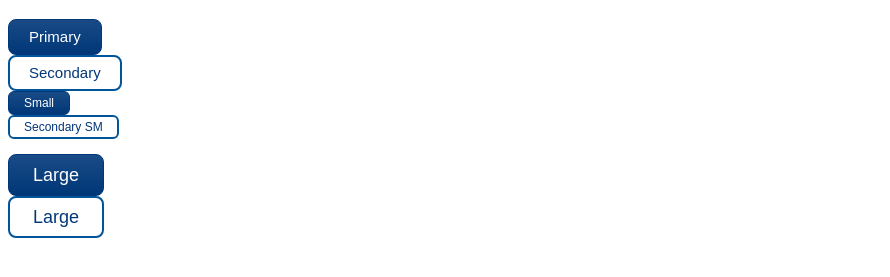
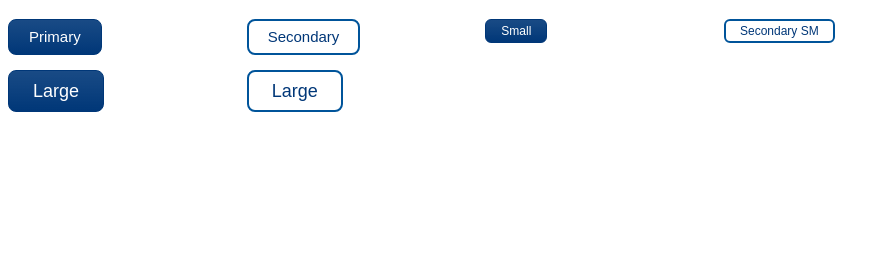
Before and after one commit to blacheyong/byc-design-token-example, a website: page dist/index.html in a window 1280 px wide. Shown: the part 61-338 px from the top of the page, without its empty margins (0-890 px from the left). Drawn offline with nearby package versions, Linux system fonts and the light colour scheme; files that its build step writes are made by us from their sources.

Commit message:
Restore Bootstrap

```diff
--- a/src/styles/main.scss
+++ b/src/styles/main.scss
@@ -22,14 +22,14 @@
 // Bootstrap
 // ------------------------------------------
 // Required
-// @import "~bootstrap/scss/functions";
-// @import "~bootstrap/scss/variables";
-// @import "~bootstrap/scss/mixins";
+@import "~bootstrap/scss/functions";
+@import "~bootstrap/scss/variables";
+@import "~bootstrap/scss/mixins";
 
 // Include custom variable default overrides here
 
 // Optional
-// @import "~bootstrap/scss/grid";
+@import "~bootstrap/scss/grid";
 
 // ------------------------------------------
 // Base
```
